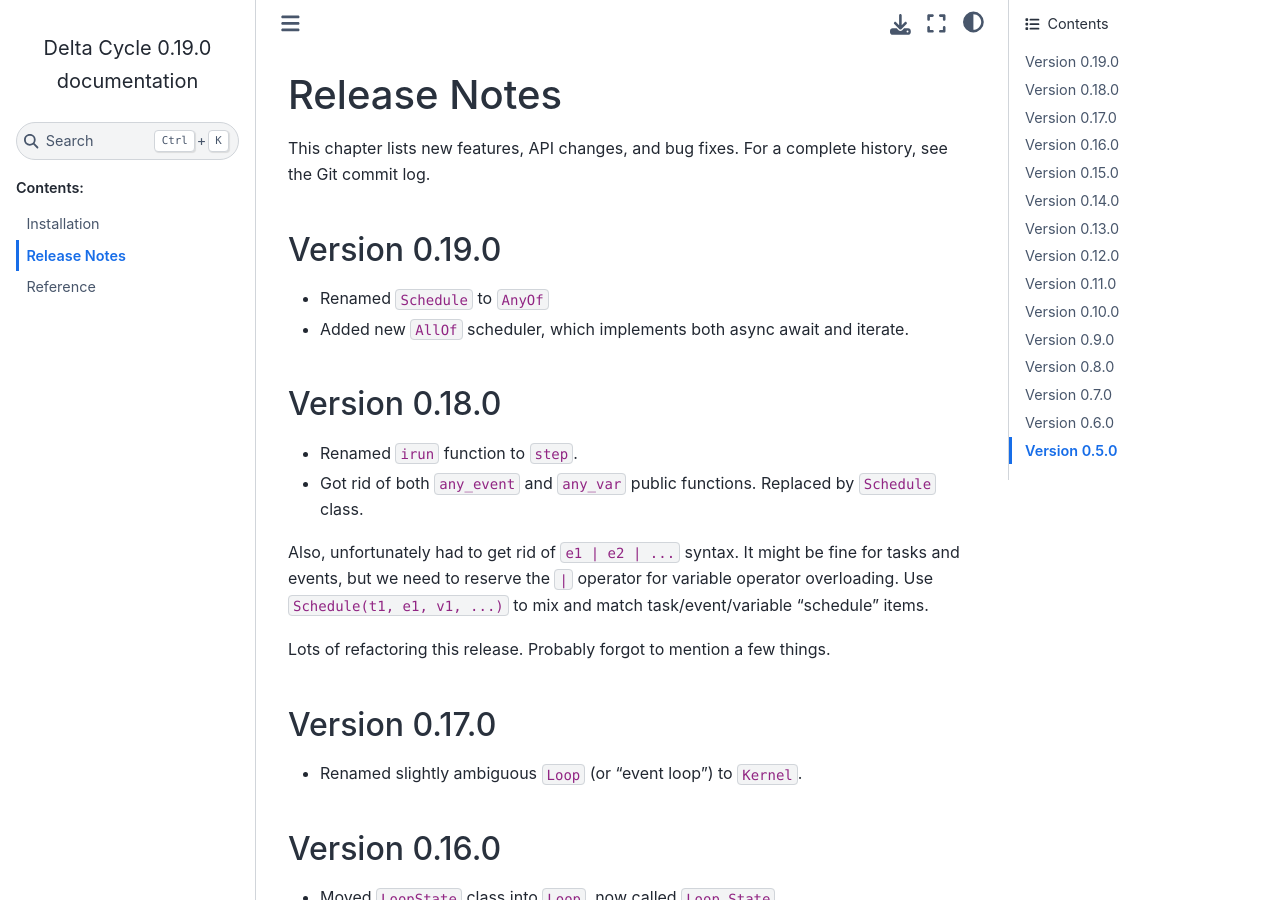
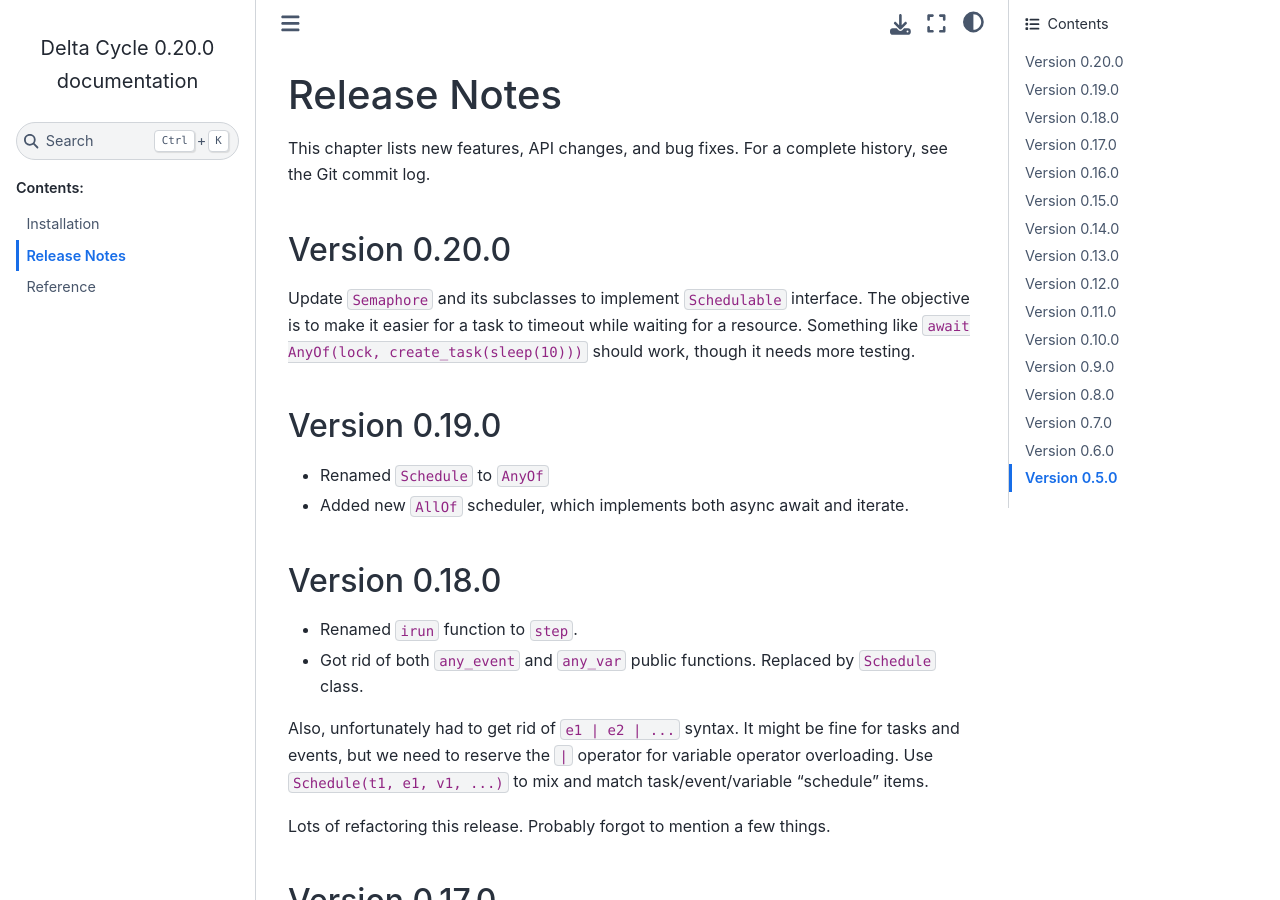
Before and after one commit to cjdrake/deltacycle, a Sphinx documentation site: the page built from doc/source/release_notes.rst, in a window 1280 px wide and 900 px high. Built offline with Sphinx 7.4.7 and the Sphinx Book theme 1.1.4, drawn with Linux system fonts in a browser that asks for light colours.

Commit message:
Release 0.20.0

```diff
--- a/doc/source/release_notes.rst
+++ b/doc/source/release_notes.rst
@@ -6,6 +6,15 @@
 
 This chapter lists new features, API changes, and bug fixes.
 For a complete history, see the Git commit log.
+
+
+Version 0.20.0
+==============
+
+Update ``Semaphore`` and its subclasses to implement ``Schedulable`` interface.
+The objective is to make it easier for a task to timeout while waiting for a resource.
+Something like ``await AnyOf(lock, create_task(sleep(10)))`` should work,
+though it needs more testing.
 
 
 Version 0.19.0
--- a/pyproject.toml
+++ b/pyproject.toml
@@ -1,6 +1,6 @@
 [project]
 name = "deltacycle"
-version = "0.19.0"
+version = "0.20.0"
 description = "Delta Cycle"
 readme = "README.md"
 
```
Also changed, not shown: 1 other file.
